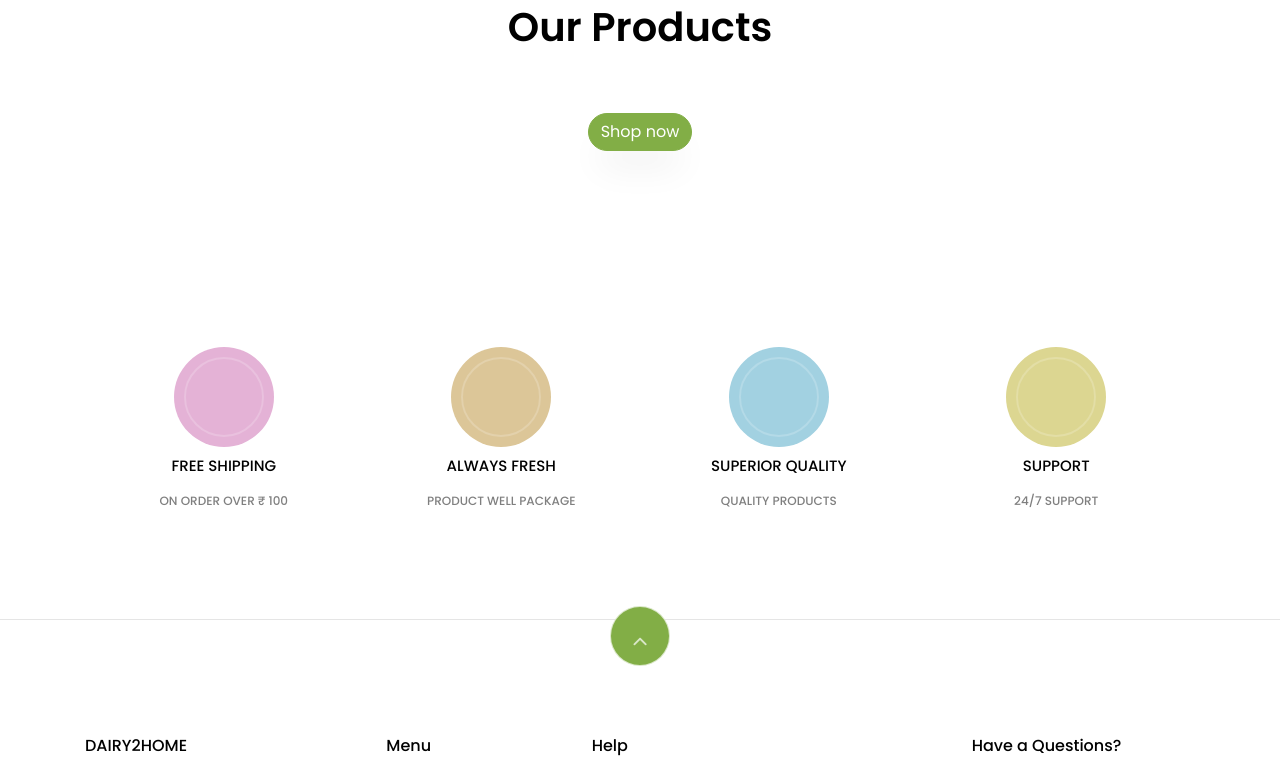
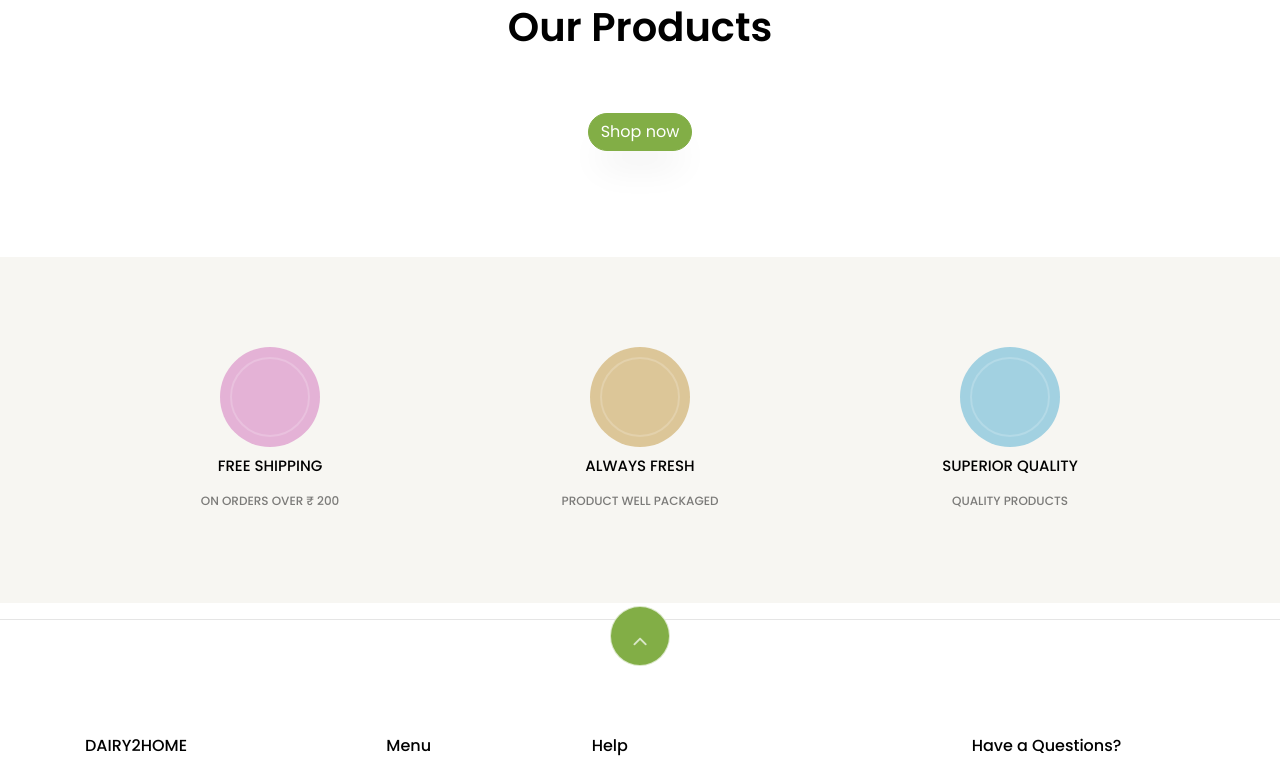
Before and after one commit to rohit-and-rochak/ecommerce-project, a Django app: page / in a window 1280 px wide. Shown: the part 211-988 px from the top of the page. Run offline with Django 3.2, Linux system fonts and the light colour scheme; data that the repository does not hold is empty; parts of the project's set-up code (start-up, migrations or seed data) failed here and were passed over; some libraries are stand-ins or nearby versions; some web fonts are replaced.

Commit message:
move sticker section in includes directory

```diff
--- a/ecommerce/ecommerce/settings.py
+++ b/ecommerce/ecommerce/settings.py
@@ -76,7 +76,8 @@ TEMPLATES = [
                 'django.template.context_processors.request',
                 'django.contrib.auth.context_processors.auth',
                 'django.contrib.messages.context_processors.messages',
-                'web.context_processors.cart_item_count'
+                'web.context_processors.cart_item_count',
+                'web.context_processors.global_context'
             ],
         },
     },
--- a/ecommerce/web/context_processors.py
+++ b/ecommerce/web/context_processors.py
@@ -9,3 +9,7 @@ def cart_item_count(request):
             context['cart_count'] = len(cart.items.all())
 
     return context
+
+
+def global_context(request):
+    return {'free_delievery': 200}
--- a/ecommerce/web/templates/home.html
+++ b/ecommerce/web/templates/home.html
@@ -52,55 +52,7 @@
     </div>
 </section>
 
-<section class="ftco-section">
-    <div class="container">
-        <div class="row no-gutters ftco-services">
-            <div class="col-md-3 text-center d-flex align-self-stretch ftco-animate">
-                <div class="media block-6 services mb-md-0 mb-4">
-                    <div class="icon bg-color-1 active d-flex justify-content-center align-items-center mb-2">
-                        <span class="flaticon-shipped"></span>
-                    </div>
-                    <div class="media-body">
-                        <h3 class="heading">Free Shipping</h3>
-                        <span>On order over ₹ 100</span>
-                    </div>
-                </div>
-            </div>
-            <div class="col-md-3 text-center d-flex align-self-stretch ftco-animate">
-                <div class="media block-6 services mb-md-0 mb-4">
-                    <div class="icon bg-color-2 d-flex justify-content-center align-items-center mb-2">
-                        <span class="flaticon-diet"></span>
-                    </div>
-                    <div class="media-body">
-                        <h3 class="heading">Always Fresh</h3>
-                        <span>Product well package</span>
-                    </div>
-                </div>
-            </div>
-            <div class="col-md-3 text-center d-flex align-self-stretch ftco-animate">
-                <div class="media block-6 services mb-md-0 mb-4">
-                    <div class="icon bg-color-3 d-flex justify-content-center align-items-center mb-2">
-                        <span class="flaticon-award"></span>
-                    </div>
-                    <div class="media-body">
-                        <h3 class="heading">Superior Quality</h3>
-                        <span>Quality Products</span>
-                    </div>
-                </div>
-            </div>
-            <div class="col-md-3 text-center d-flex align-self-stretch ftco-animate">
-                <div class="media block-6 services mb-md-0 mb-4">
-                    <div class="icon bg-color-4 d-flex justify-content-center align-items-center mb-2">
-                        <span class="flaticon-customer-service"></span>
-                    </div>
-                    <div class="media-body">
-                        <h3 class="heading">Support</h3>
-                        <span>24/7 Support</span>
-                    </div>
-                </div>
-            </div>
-        </div>
-    </div>
-</section>
-<hr>
+
+{% include "include/stickers.html" %}
+<hr/>
 {% endblock %}
--- /dev/null
+++ b/ecommerce/web/templates/include/stickers.html
@@ -0,0 +1,40 @@
+{% load rs_filter %}
+<section class="ftco-section bg-light">
+    <div class="container">
+      <div class="row no-gutters ftco-services">
+        <div class="col-lg-4 text-center d-flex align-self-stretch ftco-animate">
+          <div class="media block-6 services mb-md-0 mb-4">
+            <div class="icon bg-color-1 active d-flex justify-content-center align-items-center mb-2">
+              <span class="flaticon-shipped"></span>
+            </div>
+            <div class="media-body">
+              <h3 class="heading">Free Shipping</h3>
+              <span>On orders over  {{ free_delievery|rs }}</span>
+            </div>
+          </div>
+        </div>
+        <div class="col-lg-4 text-center d-flex align-self-stretch ftco-animate">
+          <div class="media block-6 services mb-md-0 mb-4">
+            <div class="icon bg-color-2 d-flex justify-content-center align-items-center mb-2">
+              <span class="flaticon-diet"></span>
+            </div>
+            <div class="media-body">
+              <h3 class="heading">Always Fresh</h3>
+              <span>Product well packaged</span>
+            </div>
+          </div>
+        </div>
+        <div class="col-lg-4 text-center d-flex align-self-stretch ftco-animate">
+          <div class="media block-6 services mb-md-0 mb-4">
+            <div class="icon bg-color-3 d-flex justify-content-center align-items-center mb-2">
+              <span class="flaticon-award"></span>
+            </div>
+            <div class="media-body">
+              <h3 class="heading">Superior Quality</h3>
+              <span>Quality Products</span>
+            </div>
+          </div>
+        </div>
+      </div>
+    </div>
+  </section>
```
Also changed, not shown: ecommerce/web/templates/about.html (+2 -50 lines).
